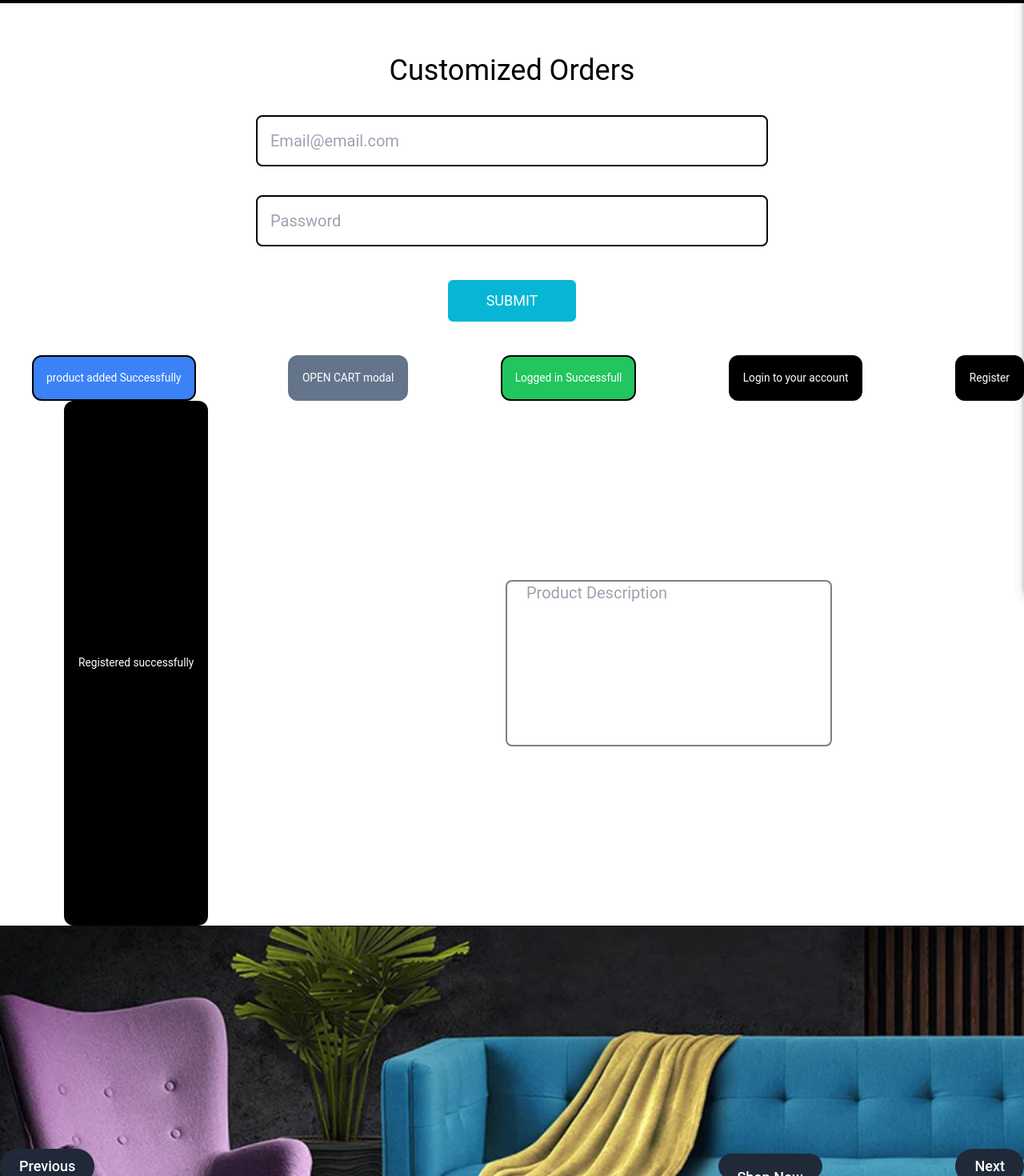
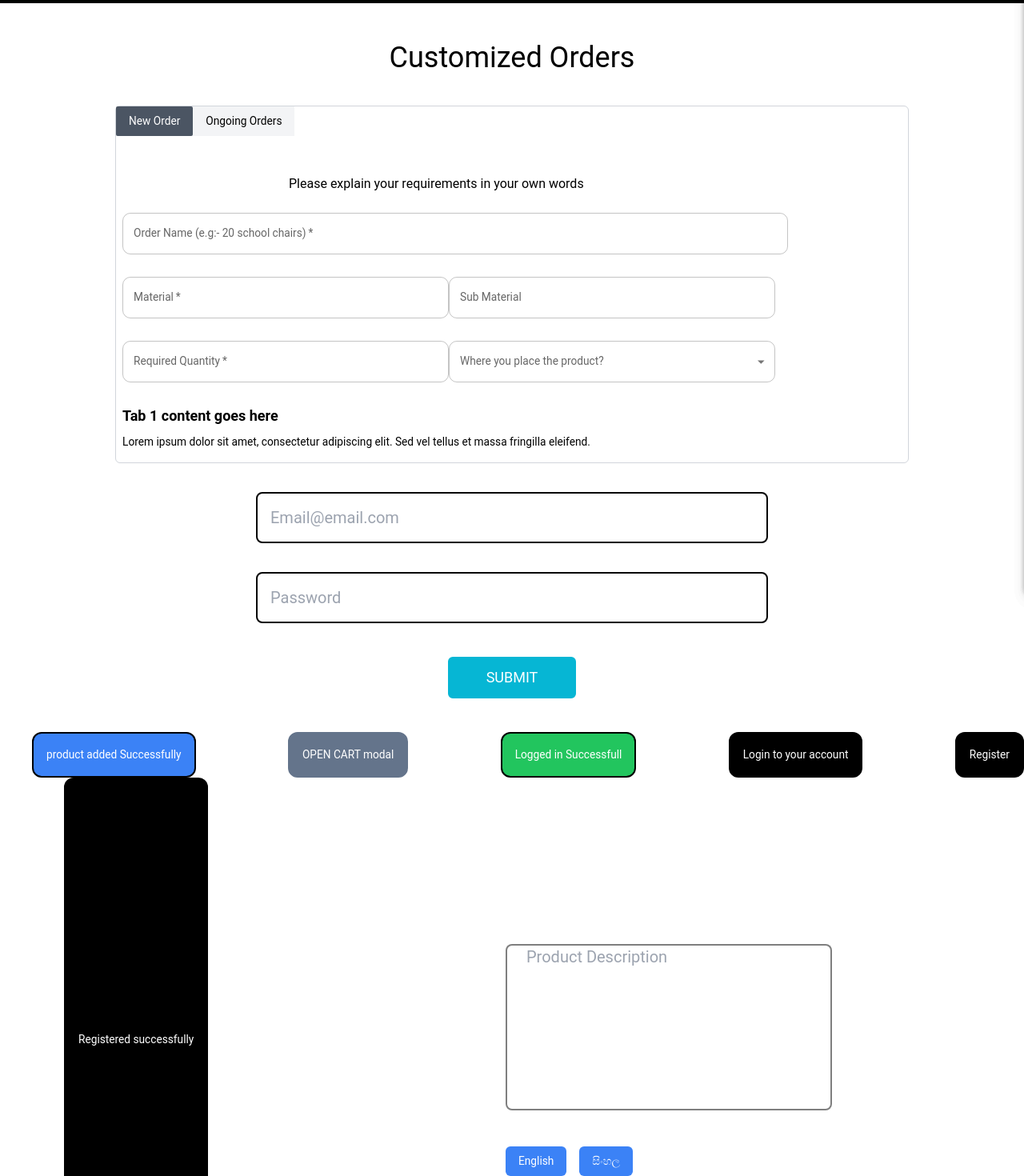
Before and after one commit to AkalankaNayanajith/Wijeratne_Furniture, a React (Create React App) app: page /customizedorders in a window 1280 px wide. Shown: the part 60-1530 px from the top of the page at 80% size. Built offline with nearby package versions, Linux system fonts and the light colour scheme; what tw-elements would draw is missing.

Commit message:
added tab selection for form and language transltr

```diff
--- a/src/Components/CustomizedOrders.jsx
+++ b/src/Components/CustomizedOrders.jsx
@@ -1,4 +1,4 @@
-import React, { useState } from "react";
+import React, { useState,useRef  } from "react";
 import BarChart from "./Charts/BarCharts";
 import CartModal from "./Modals/CartModal";
 import FirstModal from "./Modals/FirstModal";
@@ -11,6 +11,16 @@ import LoggedInSuccessfullModal from "./Modals/LoggedInSuccessfullModal";
 import LoginModal from "./Modals/LoginModal";
 import RegisterModal from "./Modals/RegisterModal";
 import RegisteredSuccessfully from "./Modals/RegisteredSuccessfully";
+import ReactImageMagnify from "react-image-magnify";
+import UploadAndViewOtherImages from "./UploadAndViewOtherImages";
+import ImageSelectionForm from "./ImageSelectionForm";
+import ShowBox from "./ShowBox";
+import CountDownTimer from "./CountDownTimer";
+import NumberInputButton from "./Buttons/NumberInput";
+import { FormControl, InputAdornment, InputLabel, MenuItem, Select, Stack, TextField } from "@mui/material";
+import DrawingArea from "./DrawingArea";
+import TableEdgeSelection from "./TableEdgeSelection";
+import Stepper from "./Stepper";
 
 export default function CustomizedOrders() {
 
@@ -28,6 +38,12 @@ export default function CustomizedOrders() {
   const [openRegisteredSuccessfully, setOpenRegisteredSuccessfully] = React.useState(false);
   const [openRegister, setOpenRegister] = React.useState(false);
   const [translatedText, setTranslatedText] = React.useState("");
+  const [inputLanguage, setInputLanguage] = useState("si-t-i0-und");
+  const [activeTab, setActiveTab] = useState("Tab 1");
+
+  const handleTabClick = (tab) => {
+    setActiveTab(tab);
+  };
 
   function login() {
     if (usernameState === username && passwordState === password) {
@@ -36,26 +52,187 @@ export default function CustomizedOrders() {
   }
 
 
-  function translateX (text){
-    // let sourceText = 'hami';
-let inputLanguage = 'si-t-i0-und';
-let maxResult = 8;
-let request = new XMLHttpRequest();
 
-googleTransliterate(request, text, inputLanguage, maxResult)
-.then(function(response) {
-    console.log('Transliterated Text: ', response);
-    setTranslatedText(response[0][0])
+  function translateX(text) {
+    const maxResult = 8;
+    const request = new XMLHttpRequest();
+
+    return googleTransliterate(request, text, inputLanguage, maxResult)
+      .then(function (response) {
+        console.log("Transliterated Text: ", response);
+        return response[0];
       });
-      console.log(text);
   }
 
+  function handleInputChange(ev) {
+    const inputText = ev.target.value;
+    const words = inputText.split(" ");
+
+    Promise.all(words.map(translateX)).then((responses) => {
+      const translatedWords = responses.map((response) => response[0]).join(" ");
+      setTranslatedText(translatedWords);
+    });
+  }
 
   return (
     <>
-      <div className="text-4xl text-center bold w-full mt-[4rem]">
+      <div className="text-4xl text-center bold w-full mt-[3rem]">
         Customized Orders
       </div>
+
+
+{/* tab section */}
+
+    <div className="w-full border mt-10 mx-36 border-gray-300 rounded-md">
+      <div className="flex">
+        <button
+          className={`py-2 px-4 ${
+            activeTab === "Tab 1" ? "bg-gray-600 text-white rounded-sm" : "bg-gray-100 text-black"  }`}
+          onClick={() => handleTabClick("Tab 1")} >
+          New Order
+        </button>
+
+        <button
+          className={`py-2 px-4 ${
+            activeTab === "Tab 2" ? "bg-gray-600 text-white rounded-sm" : "bg-gray-100 text-black"}`}
+          onClick={() => handleTabClick("Tab 2")}>
+          Ongoing Orders
+        </button>
+      </div>
+
+      {activeTab === "Tab 1" && (
+        <div className="py-4 px-2">
+
+          <div className="">
+            <h1 className="mt-8 ml-52 text-base">Please explain your requirements in your own words</h1>
+
+          <Stack className="h-20 mt-6" spacing={2}>
+            <Stack direction="row" spacing={4}>
+            <TextField label='Order Name (e.g:- 20 school chairs)' required  variant="outlined" color="secondary"  className="newordername  w-[52rem] ml-52"
+               // newordername = {newordername}
+               // onChange={(ev) => {
+               // setNewordername(ev.target.value);
+               // console.log(ev.target.value);}}
+               // error = {! newordername}
+               />
+            </Stack>
+          </Stack>
+
+          <div className=" flex items-center ">
+            <Stack className="h-20" spacing={1}>
+              <Stack direction="row" spacing={1}>
+               <TextField label='Material' required variant="outlined" color="secondary"  className="material  w-[25.5rem] ml-52"
+                  // onChange={(ev) => {
+                  //   setMaterial(ev.target.value);
+                  //   console.log(ev.target.value); }}
+                  // error = {!material}
+                  />
+              </Stack>
+            </Stack>
+
+            <Stack className="h-20" spacing={1}>
+              <Stack direction="row" spacing={1}>
+               <TextField label='Sub Material' variant="outlined" color="secondary"  className="submaterial  w-[25.5rem] ml-4"
+                  // onChange={(ev) => {
+                  //   setSubMaterial(ev.target.value);
+                  //   console.log(ev.target.value); }}
+                  />
+              </Stack>
+            </Stack>
+
+
+          </div>
+
+          <div className=" flex items-center ">
+
+            <Stack className="h-20" spacing={1}>
+              <Stack direction="row" spacing={1}>
+               <TextField label='Required Quantity' required variant="outlined" color="secondary"  className="newprodname  w-[25.5rem] ml-52"
+                 type= 'number'
+                 InputProps={{ inputProps: { min: 1} }}
+                //  onChange={(ev) => {
+                //   setQuantity(ev.target.value);
+                //   console.log(ev.target.value); }}
+                //   error = {!quantity}
+                  />
+              </Stack>
+            </Stack>
+
+
+            <Stack className="h-20" spacing={1}>
+              <Stack direction="row" spacing={1}>
+               <FormControl fullWidth className="area  w-[25.5rem] ml-4">
+               <InputLabel id="demo-simple-select-label" >Where you place the product?</InputLabel>
+                <Select required color="secondary"
+
+                    labelId="demo-simple-select-label"
+                    id="demo-simple-select"
+                    // value={category}
+                    // label="category"
+                    // onChange={handleCategoryChange}
+                    // error = {!category}
+                     >
+                        <MenuItem value={"Living Room"}>Living Room</MenuItem>
+                        <MenuItem value={"Dining Room"}>Dining Room</MenuItem>
+                        <MenuItem value={"Office"}>Office</MenuItem>
+                        <MenuItem value={"Studying"}>Studying</MenuItem>
+                        <MenuItem value={"Kitchen"}>Kitchen</MenuItem>
+                        <MenuItem value={"Bedroom"}>Bedroom</MenuItem>
+                        <MenuItem value={"Dressing"}>Dressing</MenuItem>
+                 </Select>
+               </FormControl>
+              </Stack>
+            </Stack>
+
+          </div>
+          </div>
+
+          <h2 className="text-lg font-semibold">Tab 1 content goes here</h2>
+          <p className="mt-2">
+            Lorem ipsum dolor sit amet, consectetur adipiscing elit. Sed vel
+            tellus et massa fringilla eleifend.
+          </p>
+        </div>
+      )}
+
+      {activeTab === "Tab 2" && (
+
+      <div className="">
+        <div className=" border mt-10 mx-8 border-gray-400 rounded-md">
+          <h2 className="text-lg pl-4 pt-2 font-semibold">Shipping</h2>
+          <p className="mt-2 pl-4">
+            Morbi vel nisl sit amet arcu facilisis interdum at vel mauris.
+            Pellentesque eu nisi nec metus posuere viverra sed nec turpis.
+          </p>
+        </div>
+        <div className=" border mt-10 mx-8 border-gray-400 rounded-md">
+          <h2 className="text-lg pl-4 pt-2 font-semibold">Payment</h2>
+          <p className="mt-2 pl-4">
+          Lorem ipsum dolor sit amet, consectetur adipiscing elit. Sed vel
+            tellus et massa fringilla eleifend.
+          </p>
+        </div>
+        <div className=" border mt-10 mx-8 border-gray-400 rounded-md">
+          <h2 className="text-lg pl-4 pt-2 font-semibold">Items</h2>
+          <p className="mt-2 pl-4">
+            Morbi vel nisl sit amet arcu facilisis interdum at vel mauris.
+            Pellentesque eu nisi nec metus posuere viverra sed nec turpis.
+          </p>
+        </div>
+        <div className="py-4 px-2">
+          <h2 className="text-lg font-semibold">Tab 2 content goes here</h2>
+          <p className="mt-2">
+            Morbi vel nisl sit amet arcu facilisis interdum at vel mauris.
+            Pellentesque eu nisi nec metus posuere viverra sed nec turpis.
+          </p>
+        </div>
+      </div>
+      )}
+    </div>
+
+    {/* tab section ends  */}
+
+
 
       {/* <div className="w-full h-full">
         wefihwbfhwe
@@ -151,8 +328,7 @@ googleTransliterate(request, text, inputLanguage, maxResult)
       {/* uncomment above */}
 
 
-      <div className="h-60 mt-52 mb-52 w-auto justify-between mx-60 bg-white flex items-center">
-
+      <div className="h-60 mt-52 mb-52 w-auto justify-between mx-60 bg-white items-center">
         <textarea
          className="border-2 border-black rounded-lg border-opacity-50 resize-none h-52 w-full px-6 text-xl bg-white
          peer  outline-none focus:border-blue-500  transition duration-200 peer focus:border-2  focus:ring-2 focus:ring-blue-500"
@@ -161,15 +337,66 @@ googleTransliterate(request, text, inputLanguage, maxResult)
          id=""
          cols="30"
           rows="8"
-             onChange={(ev) => {
-              translateX(ev.target.value);
-              //  setDescription(ev.target.value);
-              //  console.log(ev.target.value);
-             }}
-           ></textarea>
-          <p>{translatedText}</p>
+         onChange={handleInputChange}>
+        </textarea>
+
+        <p className="p-3 text-base rounded-md my-2">{translatedText}</p>
+
+        <div className="flex items-center">
+          <button
+            className="px-4 py-2 bg-blue-500 text-white rounded-md mr-4 focus:bg-cyan-800"
+            onClick={() => setInputLanguage("en")}>
+            English
+          </button>
+          <button
+            className="px-4 py-2 bg-blue-500 text-white rounded-md focus:bg-cyan-800"
+            onClick={() => setInputLanguage("si-t-i0-und")} >
+            සිංහල
+          </button>
         </div>
 
+    </div>
+
+
+       <div className="mt-52">
+           {/* <UploadAndViewOtherImages/> */}
+           <ImageSelectionForm/>
+           <TableEdgeSelection/>
+           <CountDownTimer/>
+           <DrawingArea/>
+           <Stepper/>
+      </div>
+
+{/* <ReactImageMagnify {...{
+    smallImage: {
+        alt: 'Wristwatch by Ted Baker London',
+        // isFluidWidth: true,
+    width: 600,
+    height: 900,
+        src: "https://m.media-amazon.com/images/I/71VjM5LOeYL._AC_UL1500_.jpg"
+    },
+    largeImage: {
+        src: "https://m.media-amazon.com/images/I/71VjM5LOeYL._AC_UL1500_.jpg",
+        width: 1200,
+        height: 1800
+    }
+}} /> */}
+
+
+<ReactImageMagnify className="" {...{ // add z-50 to show modal over anything else
+    smallImage: {
+        alt: 'Wristwatch by Ted Baker London',
+        // isFluidWidth: true,
+    width: 600,
+    height: 700,
+        src: "../Images/prod3.png"
+    },
+    largeImage: {
+        src: "../Images/prod3.png",
+        width: 1200,
+        height: 900
+    }
+}} />
 
 
 
```
Lines whose indentation alone changed are shown as unchanged.
